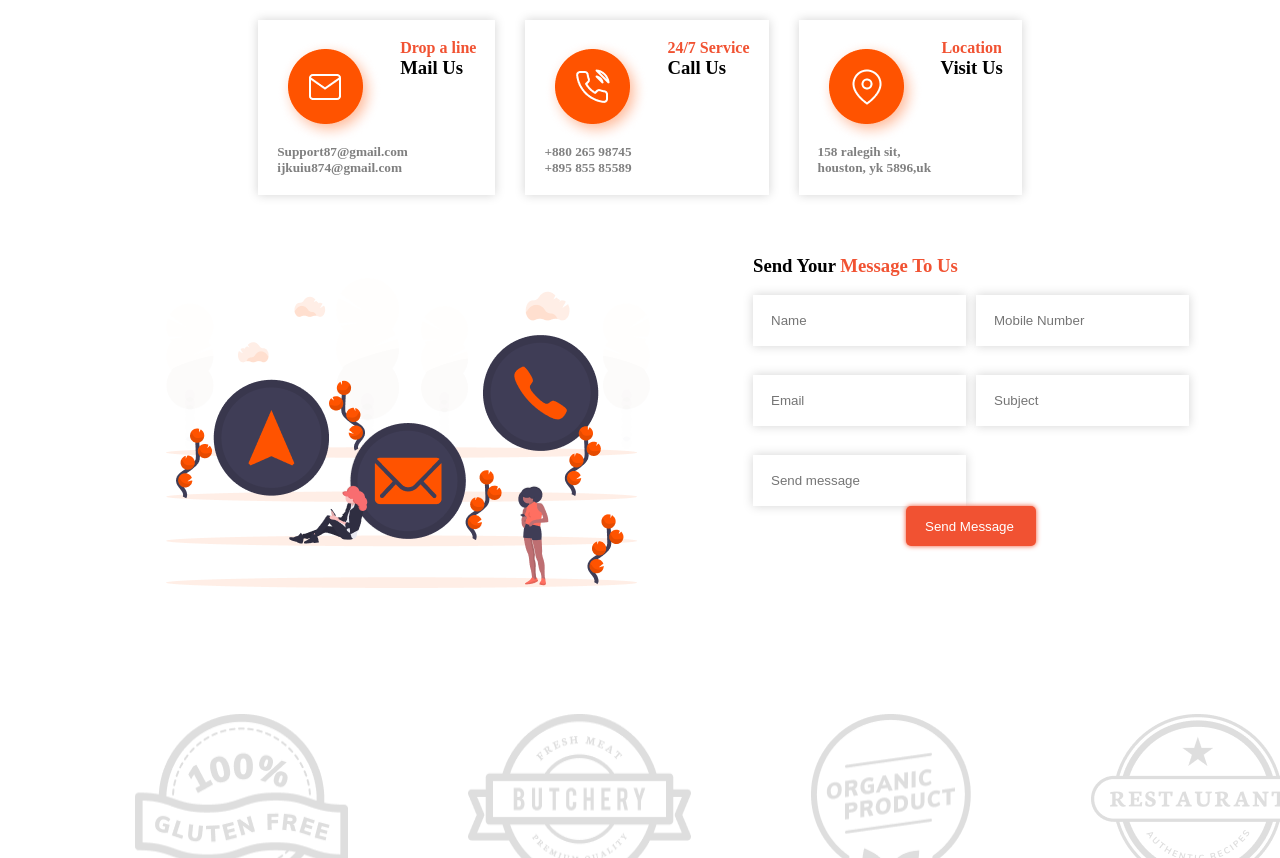
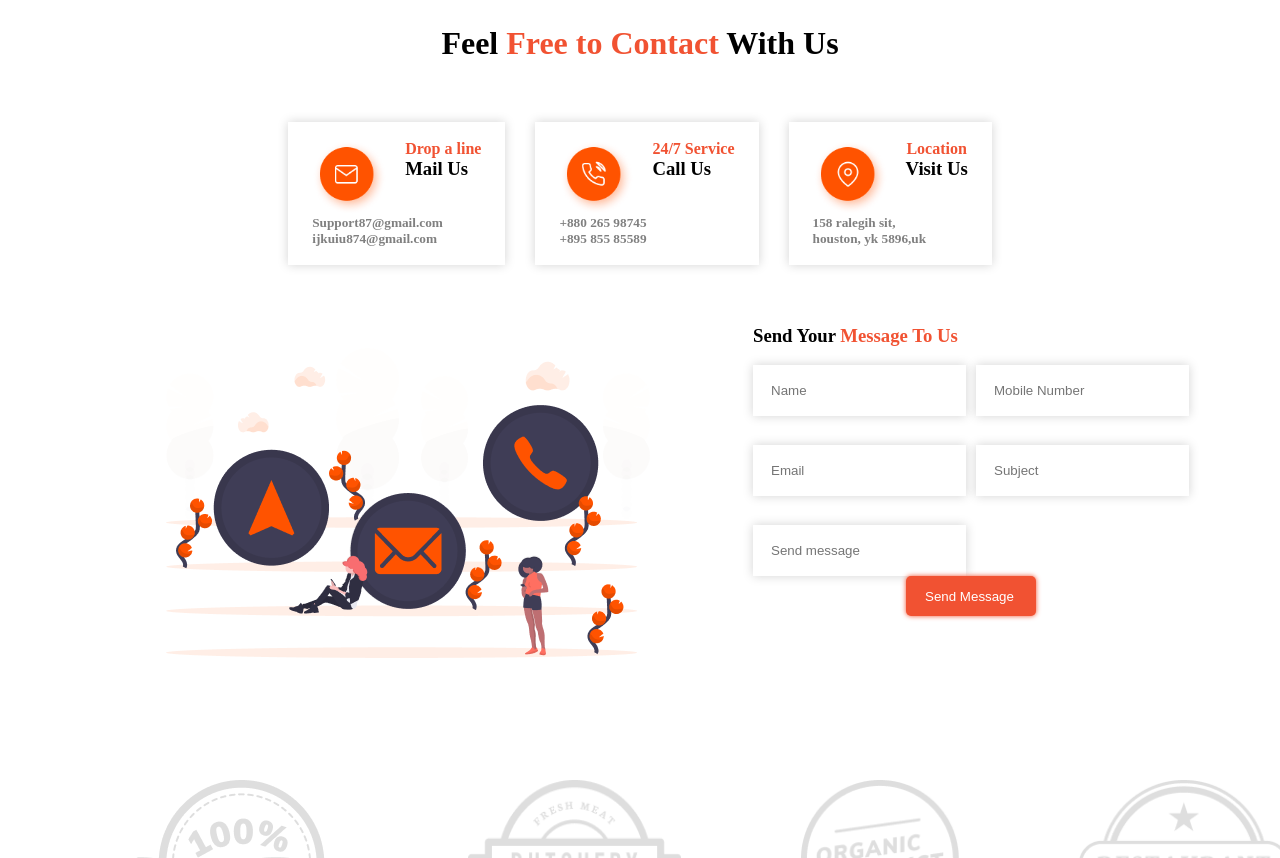
Before and after one commit to AnuvrindaJoshi/react-project-1, a React (Create React App) app: page / in a window 1280 px wide. Shown: the part 4943-5801 px from the top of the page. Built offline with nearby package versions, Linux system fonts and the light colour scheme.

Commit message:
responsive design for mobile

```diff
--- a/src/ContactUs.js
+++ b/src/ContactUs.js
@@ -5,9 +5,10 @@ import Services from "./data/Services";
 function ContactUs(props){
     const[services, setServices]=useState(Services);
     return(
-        <>
+        <div className="contact-us">
+
         <h6>Contact Us</h6>
-        <h1>Feel Free to Contact With Us</h1>
+        <h1>Feel <span>Free to Contact</span> With Us</h1>
         <div className='people-flex'>
 
             {services.map((item)=>(
@@ -18,7 +19,8 @@ function ContactUs(props){
 
 
         </div>
-        </>
+
+        </div>
     )
 }
 
--- a/src/SectionSix.js
+++ b/src/SectionSix.js
@@ -24,8 +24,8 @@ function SectionSix(){
            </div>
             <ContactUs/>
 
-            <div className="people-flex">
-            <figure><img src={formImage}/></figure>
+            <div className="people-flex form-flex">
+            <img src={formImage}/>
             <Form/>
             </div>
 
--- a/src/index.css
+++ b/src/index.css
@@ -276,9 +276,12 @@ top:28px;
   margin-top: 6px;
   color: grey;
 }
+.contact-us{
+  margin-top: 120px;
+}
 .contact{
   box-shadow: 0px 0px 10px lightgrey;
-  padding: 19px;
+  padding: 18px 24px;
 }
 
 .contact h5{
@@ -288,6 +291,10 @@ top:28px;
 .contact-card{
   display: flex;
   gap:18px;
+}
+.contact-card img{
+  height: 75px;
+  width: 75px;
 }
 .people-flex{
   display: flex;
@@ -309,11 +316,18 @@ display: flex;
 margin-bottom: 29px;
 gap:10px;
 }
-
+.form-flex img{
+  width:632px;
+  height:333px;
+}
 .frames{
   margin-top: 122px;
   display: flex;
   gap: 120px;
+}
+.frames img{
+  height: 167px;
+  width:213px;
 }
 
 
@@ -449,6 +463,67 @@ gap:10px;
 
   .flex-2 h6{
     margin-top: 1px;
+    margin-bottom: 0px;
+  }
+  .contact-us .people-flex{
+    display: flex;
+    flex-direction: column;
+    gap:25px;
+  }
+  .contact-us h6{
+    margin-bottom: 18px;
+  }
+  .contact-us h1{
+    margin-bottom: 18px;
+  }
+  .contact-card{
+    display: flex;
+    flex-direction: row;
+  }
+  .contact-card div{
+    align-self: center;
+  }
+  form div{
+  display: flex;
+  flex-direction: column;
+  gap:0px;
+  margin-bottom: 0px;
+  }
+  form input {
+    margin-bottom: 18px;
+  }
+  .form-flex{
+    display: flex;
+    flex-direction: column;
+  }
+  .form-flex img{
+    margin: auto;
+    width:261px;
+    height:168px;
+  }
+  .frames{
+    margin-top: 50px;
+    display: flex;
+    gap: 29px;
+  }
+  .frames img{
+    height: 53px;
+    width:67px;
+  }
+  footer{
+    padding: 50px 26px 50px 15px;
+    display: flex;
+    flex-direction: column;
+    gap:50px;
+  }
+  footer h2{
+    margin-bottom: 18px;
+  }
+  footer p{
+    margin-bottom: 18px;
+  }
+  .copyright{
+    padding: 18px 40px;
   }
 
 }
```
